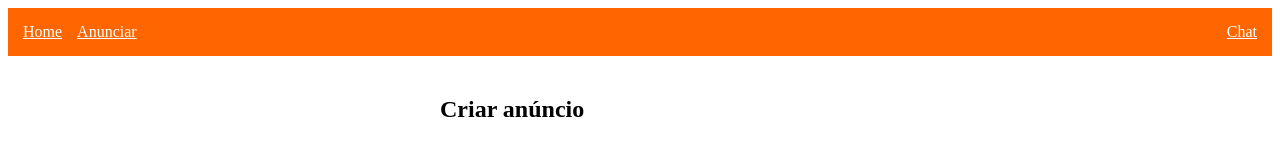
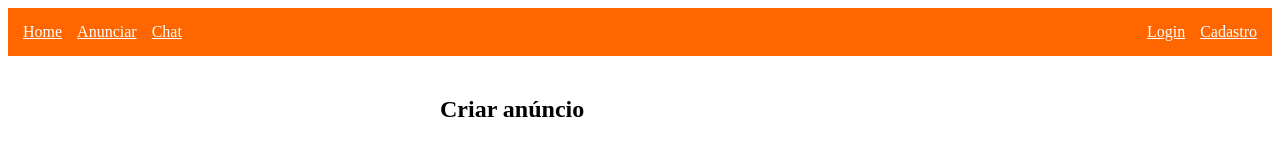
Before and after one commit to leduardoprofissional/vend-aqui, a React (Vite) app in the folder frontend/: page /create in a window 1280 px wide. Shown: the top 141 px of the page. Built offline with nearby package versions, Linux system fonts and the light colour scheme.

Commit message:
Update App.jsx

```diff
--- a/frontend/src/App.jsx
+++ b/frontend/src/App.jsx
@@ -13,14 +13,28 @@ function App() {
         background: "#ff6600",
         padding: 15,
         display: "flex",
-        justifyContent: "space-between"
+        justifyContent: "space-between",
+        alignItems: "center"
       }}>
+
+        {/* ESQUERDA */}
         <div>
           <Link to="/" style={{ color: "#fff", marginRight: 15 }}>Home</Link>
-          <Link to="/create" style={{ color: "#fff" }}>Anunciar</Link>
+          <Link to="/create" style={{ color: "#fff", marginRight: 15 }}>Anunciar</Link>
+          <Link to="/chat" style={{ color: "#fff" }}>Chat</Link>
         </div>
 
-        <Link to="/chat" style={{ color: "#fff" }}>Chat</Link>
+        {/* DIREITA (NOVO) */}
+        <div>
+          <Link to="/login" style={{ color: "#fff", marginRight: 15 }}>
+            Login
+          </Link>
+
+          <Link to="/register" style={{ color: "#fff" }}>
+            Cadastro
+          </Link>
+        </div>
+
       </nav>
 
       <Routes>
```
